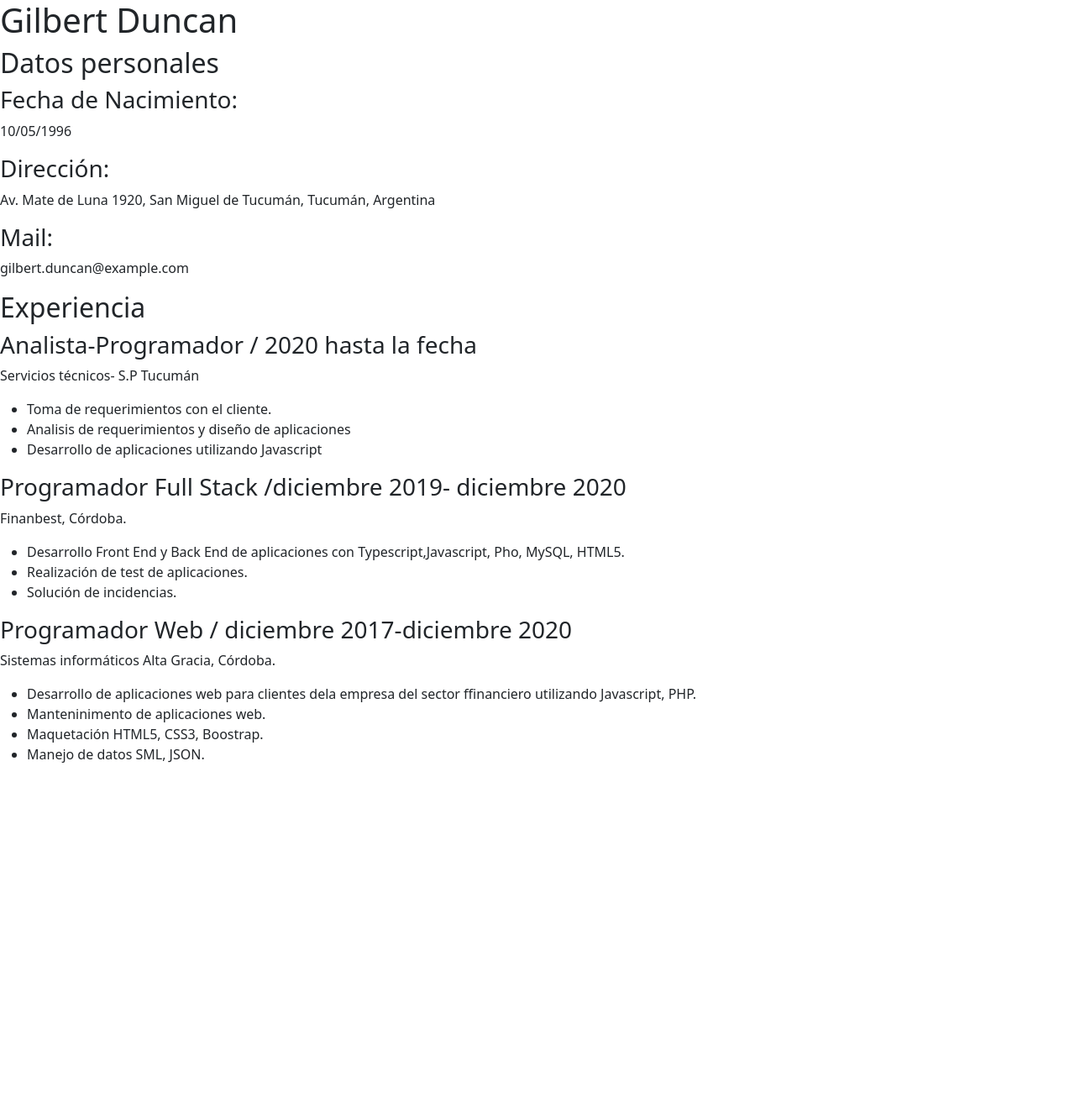
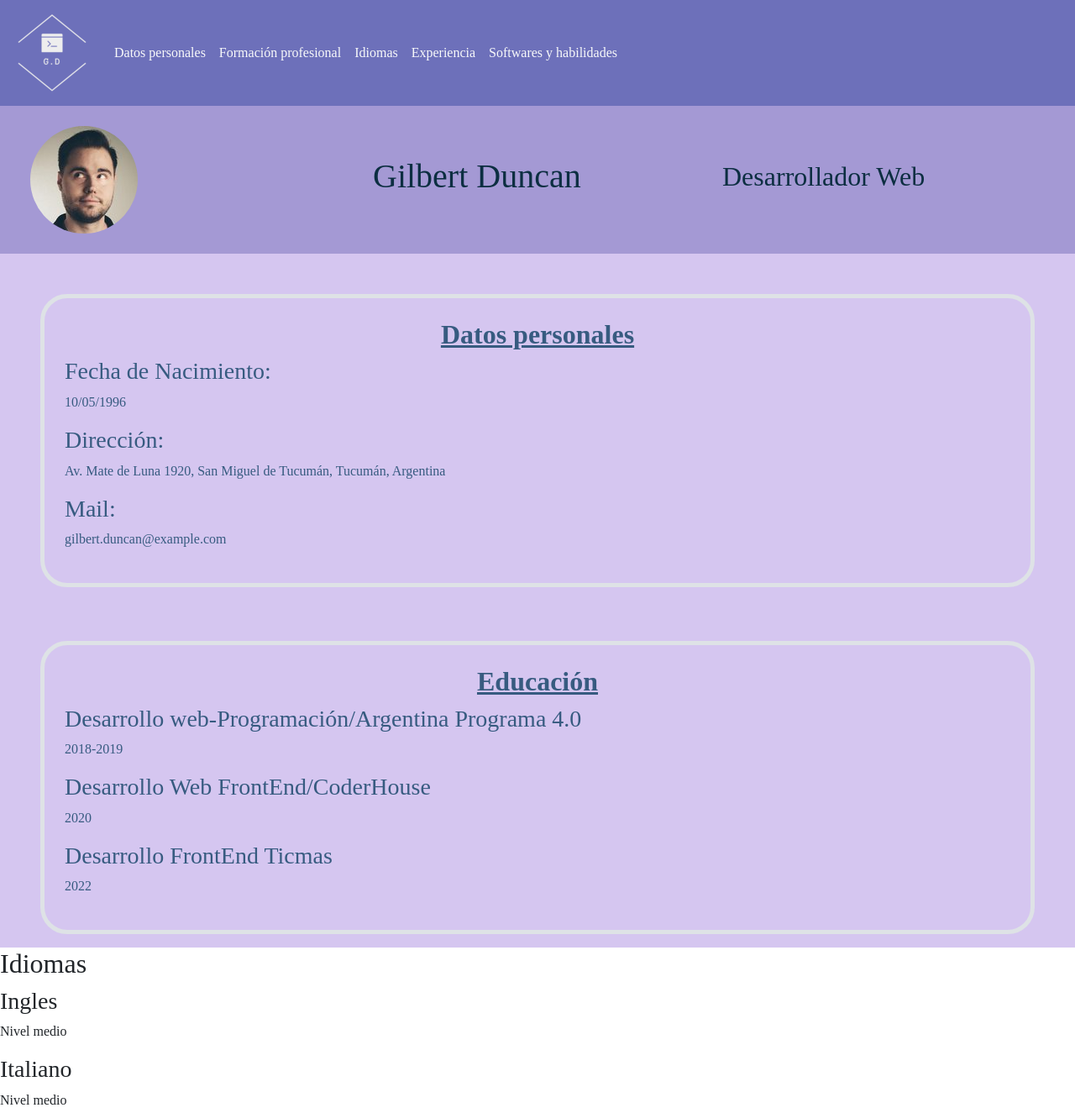
Before and after one commit to amydm20/ticmas, a plain HTML site: page index.html in a window 1280 px wide. Shown: the top 1325 px of the page at 84% size. Before the commit the page ends 926 px from the top, so only its background shows below. Drawn offline with Linux system fonts and the light colour scheme.

Commit message:
cambio paleta de colores y comienzo cuerpo cv

```diff
--- a/css/styles.css
+++ b/css/styles.css
@@ -0,0 +1,41 @@
+* {
+    margin: 0;
+    padding: 0;
+    box-sizing: border-box;
+    font-family: 'Playfair Display', serif;
+  }
+
+
+.color1{
+    background-color:#2b4fa3 ;
+}
+.color2{
+    background-color:#6d70ba ;
+}
+.color3{
+    background-color:#a499d4 ;
+}
+.color4{
+   background-color: #d5c6f0;
+}
+.color5{
+    background-color:#fef2ff;
+}
+
+body{
+    margin-top: 0;
+  }
+
+  .nombre{
+    color: #0c2e41;
+  }
+  .ocupacion{
+    color: #0c2e41;
+  }
+  .datospersonales{
+color:#375b80 ;
+  }
+
+  .educacion{
+    color:#375b80 ;
+      }
--- a/index.html
+++ b/index.html
@@ -6,19 +6,91 @@
   <meta http-equiv="X-UA-Compatible" content="IE=edge">
   <meta name="viewport" content="width=, initial-scale=1.0">
   <meta name="description" content="Curriculumm desarrollador web Gilbert Duncan">
+  <title>Gilbert Duncan</title>
+  <link rel="icon" href="imagenes/favicon.png">
   <link rel="stylesheet" href="css/bootstrap.min.css">
-    <title>CV-Gilbert Duncan</title>
+  <link rel="stylesheet" href="css/styles.css">
 </head>
 
 <body>
-    <h1>Gilbert Duncan</h1>
-    <h2>Datos personales</h2>
+  <!--navbar -->
+  <nav class="navbar navbar-expand-lg bg-body-tertiary color2 ">
+    <div class="container-fluid d-flex justify-content-between">
+      <a class="navbar-brand" href="#"><img src="imagenes/logo_transparent.png" class="img-fluid"
+          alt="un logo con las siglas G.D"></a>
+      <button class="navbar-toggler" type="button" data-bs-toggle="collapse" data-bs-target="#navbarNav"
+        aria-controls="navbarNav" aria-expanded="false" aria-label="Toggle navigation">
+        <span class="navbar-toggler-icon"></span>
+      </button>
+      <div class="collapse navbar-collapse" id="navbarNav">
+        <ul class="navbar-nav">
+          <li class="nav-item">
+            <a class="nav-link text-light" href="#">Datos personales</a>
+          </li>
+          <li class="nav-item">
+            <a class="nav-link text-light" href="#">Formación profesional</a>
+          </li>
+          <li class="nav-item">
+            <a class="nav-link text-light" href="#">Idiomas</a>
+          </li>
+          <li class="nav-item">
+            <a class="nav-link text-light" href="#">Experiencia</a>
+          </li>
+          <li class="nav-item">
+            <a class="nav-link text-light" href="#">Softwares y habilidades</a>
+          </li>
+
+
+        </ul>
+      </div>
+    </div>
+  </nav>
+  <!-- portada -->
+  <main class="color3">
+    <section class="container-fluid d-flex justify-content-center align-items-center p-3">
+      <div class="container-fluid">
+        <img src="imagenes/Gilbert-foto.jpg" class="rounded-circle m-2" alt="">
+      </div>
+      <div class="container-fluid">
+        <h1 class="nombre">Gilbert Duncan</h1>
+      </div>
+      <div class="container-fluid">
+        <h2 class="ocupacion">Desarrollador Web</h2>
+      </div>
+
+    </section>
+  </main>
+  <!-- datos personales -->
+  <section class="container-fluid color4 p-5 datospersonales">
+  <div class="container-fluid p-4 border border-5 rounded-5">
+  <h2 class="text-decoration-underline fw-bold text-center">Datos personales</h2>
   <h3>Fecha de Nacimiento:</h3>
   <p> 10/05/1996</p>
   <h3>Dirección:</h3>
   <p>Av. Mate de Luna 1920, San Miguel de Tucumán, Tucumán, Argentina</p>
   <h3>Mail:</h3>
   <p>gilbert.duncan@example.com</p>
+</div>
+</section>
+<!-- Educación -->
+
+  <section class="container-fluid color4 p-5 py-3 educacion">
+    <div class="container-fluid p-4 border border-5 rounded-5">
+    <h2 class="text-decoration-underline fw-bold text-center">Educación</h2>
+    <h3>Desarrollo web-Programación/Argentina Programa 4.0</h3>
+  <p>2018-2019</p>
+  <h3>Desarrollo Web FrontEnd/CoderHouse</h3>
+  <p>2020</p>
+  <h3>Desarrollo FrontEnd Ticmas</h3>
+  <p>2022</p>
+  </div>
+  </section>
+
+  <h2>Idiomas</h2>
+  <h3>Ingles</h3>
+  <p>Nivel medio</p>
+  <h3>Italiano</h3>
+  <p>Nivel medio</p>
   <h2>Experiencia</h2>
   <h3>Analista-Programador / 2020 hasta la fecha</h3>
   <p>Servicios técnicos- S.P Tucumán </p>
@@ -37,11 +109,25 @@
   <h3>Programador Web / diciembre 2017-diciembre 2020</h3>
   <p>Sistemas informáticos Alta Gracia, Córdoba.</p>
   <ul>
-        <li>Desarrollo de aplicaciones web para clientes dela empresa del sector ffinanciero utilizando Javascript, PHP.</li>
+    <li>Desarrollo de aplicaciones web para clientes dela empresa del sector ffinanciero utilizando Javascript, PHP.
+    </li>
     <li>Manteninimento de aplicaciones web.</li>
     <li>Maquetación HTML5, CSS3, Boostrap.</li>
     <li>Manejo de datos SML, JSON.</li>
   </ul>
+  <h2>Softwares y habilidades</h2>
+  <ul>
+    <li>PHP</li>
+    <li>Phyton</li>
+    <li>C++</li>
+    <Li>Java</Li>
+    <li>Proyect Managment</li>
+    <li>Team Work</li>
+  </ul>
+
+  <script src="./js/bootstrap.bundle.min.js"></script>
+
 </body>
 
+
 </html>
```
Also changed, not shown: imagenes/Gilbert-foto.jpg (added), imagenes/favicon.png (added), imagenes/logo.png (added), imagenes/logo_transparent.png (added). Lines whose indentation alone changed are shown as unchanged.
